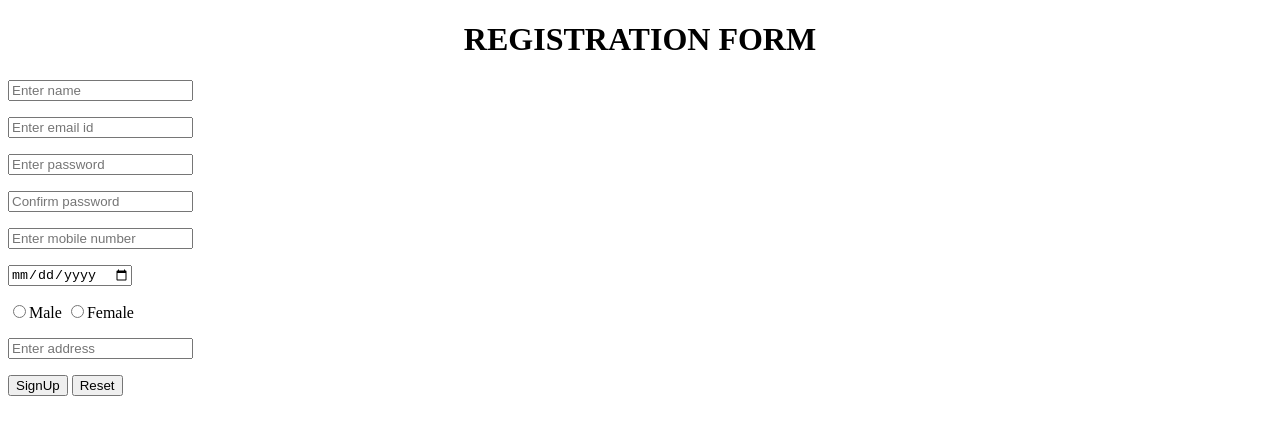
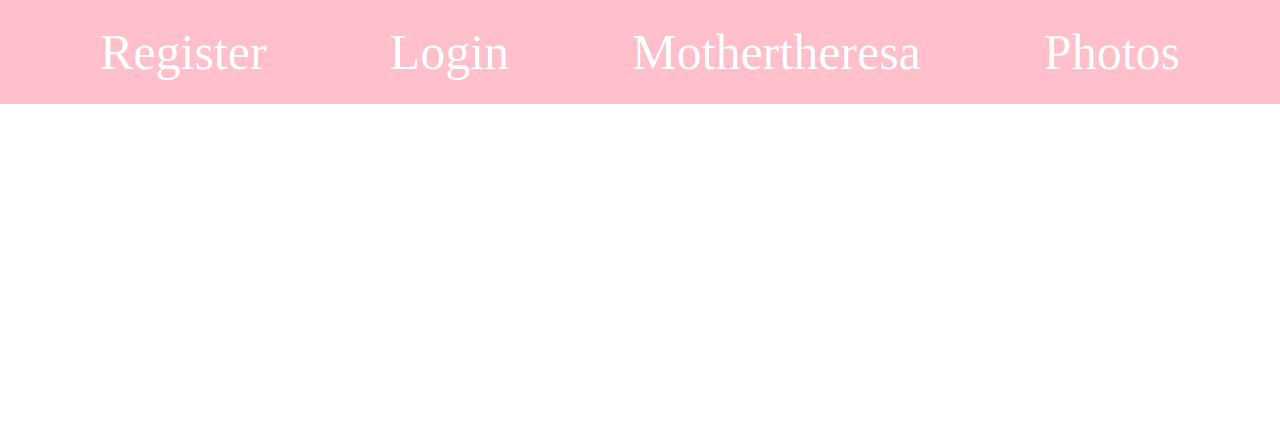
Before and after one commit to tadiparthimaneesha/firsttask, a plain HTML site: page index.html in a window 1280 px wide. Drawn offline with Linux system fonts and the light colour scheme.

Commit message:
added navigation

```diff
--- a/index.html
+++ b/index.html
@@ -4,25 +4,14 @@
 	<meta charset="utf-8">
 	<meta name="viewport" content="width=device-width, initial-scale=1">
 	<title></title>
-</head>
+	<link rel="stylesheet"href="navigation.css">
+	</head>
 <body>
-	<form action="login.html">
-		<h1 align="center">REGISTRATION FORM</h1>
-	<p><input placeholder="Enter name" type="text" required></p>
-	<p><input placeholder="Enter email id" type="email"></p>
-	<p><input placeholder="Enter password" type="password"></p>
-	<p><input placeholder="Confirm password" type="password"></p>
-	<p><input placeholder="Enter mobile number" placeholder="Enter mobile number"></p>
-	<p><input type="date"></p>
-	<p>
-		<input type="radio"value="male" name="gender"/>Male
-		<input type="radio"value="female" name="gender"/>Female
-	</p>
-	<p><input placeholder="Enter address" type="address"></p>
-	<p>
-		<button>SignUp</button>
-		<input type="reset">
-	</p>
-	</form>
+	<nav class="navigation">
+	<a href="register.html">Register</a>
+	<a href="login.html">Login</a>
+	<a href="mothertheresa.html">Mothertheresa</a>
+	<a href="photos.html">Photos</a>
+	</nav>
 </body>
 </html>
--- /dev/null
+++ b/navigation.css
@@ -0,0 +1,17 @@
+*{
+	margin: 0%;
+ }
+.navigation{
+	background-color: pink;
+	display: flex;
+	justify-content: space-evenly;
+}
+.navigation a{
+	color: white;
+	font-size: 50px;
+	text-decoration: none;
+	padding: 1.8%;
+}
+.navigation a:hover{
+	background-color: red;
+}
```
Also changed, not shown: login.html (+7 -0 lines), mothertheresa.html (+7 -0 lines), photos.html (+7 -0 lines), register.html (added, +35 -0 lines).
